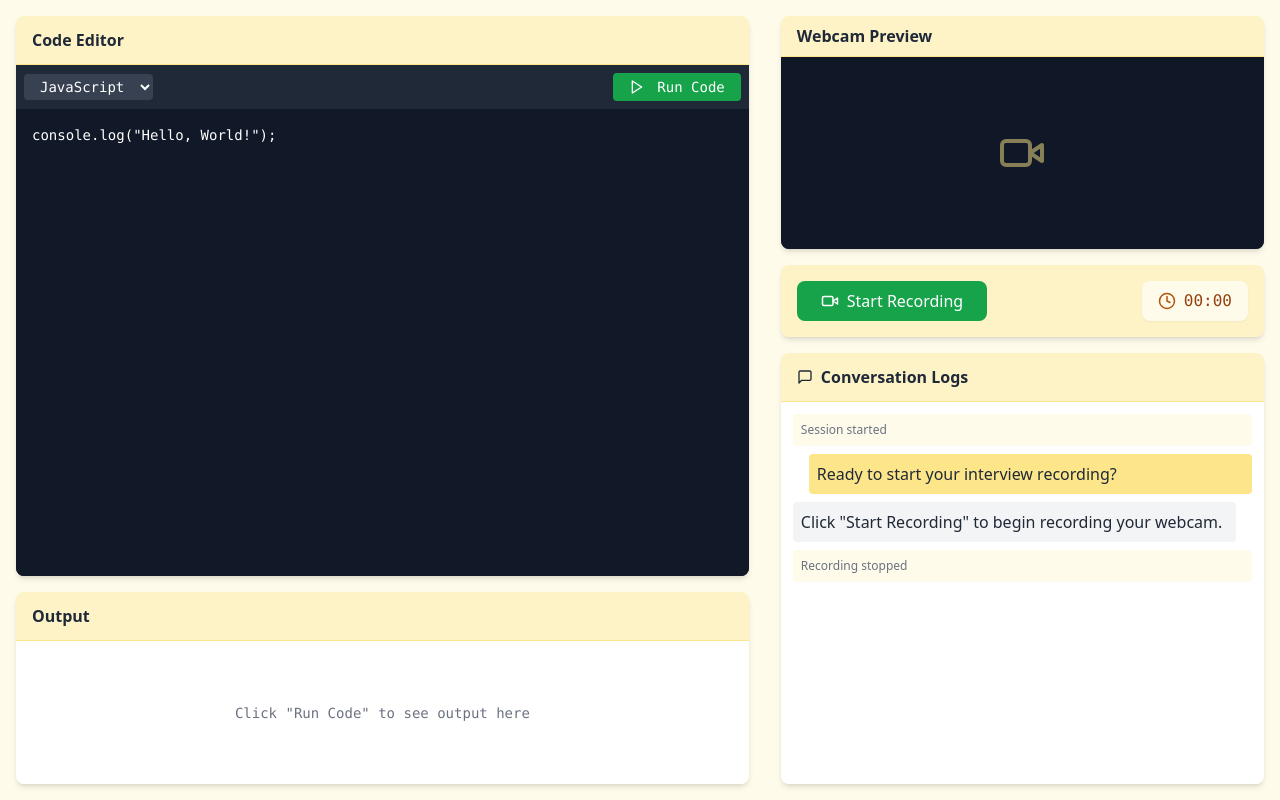
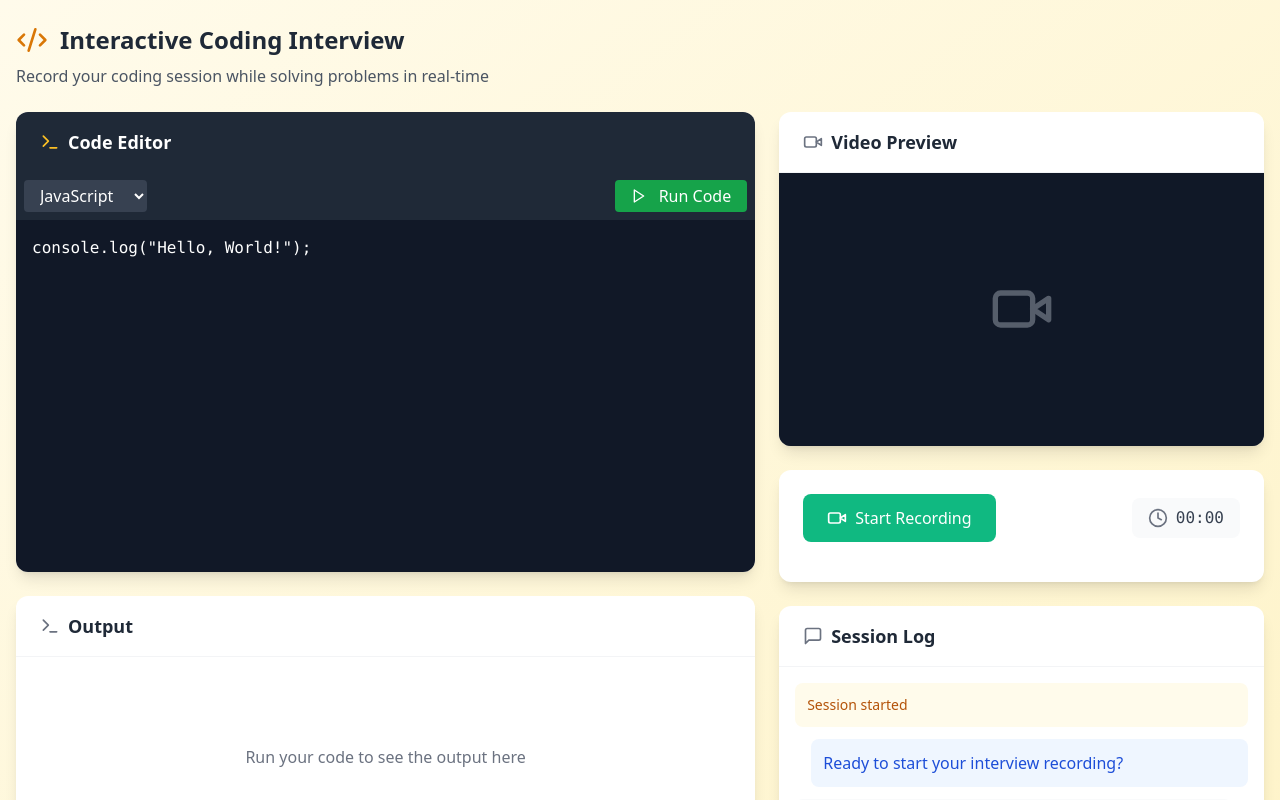
Before and after one commit to datasciritwik/mvp-aiinterview, a React (Vite) app: page / in a window 1280 px wide. Shown: the top 800 px of the page. Built offline with nearby package versions, Linux system fonts and the light colour scheme.

Commit message:
Enhance video chat interface styling

```diff
--- a/src/components/ImprovedVideoChat.tsx
+++ b/src/components/ImprovedVideoChat.tsx
@@ -1,5 +1,5 @@
 import React, { useState, useRef, useEffect } from 'react';
-import { Video, StopCircle, MessageSquare, Clock } from 'lucide-react';
+import { Video, StopCircle, MessageSquare, Clock, Code2, Terminal, CheckCircle, XCircle } from 'lucide-react';
 import ExecutableEditor from './EnhancedCodeEditor';
 import { languageOptions } from '../utils/language';
 
@@ -250,16 +250,31 @@ const VideoChatWithExecution: React.FC = () => {
   };
 
   return (
-    <div className="flex h-screen bg-amber-50 text-gray-800">
-      <div className="flex w-full p-4">
-        {/* Left side - Code Editor and Output */}
-        <div className="flex flex-col w-3/5 pr-4 h-full">
-          {/* Code Editor */}
-          <div className="flex-1 flex flex-col rounded-lg overflow-hidden shadow-md mb-4">
-            <div className="bg-amber-100 px-4 py-3 font-semibold border-b border-amber-200">
-              Code Editor
+    <div className="min-h-screen bg-gradient-to-br from-amber-50 to-amber-100">
+      <div className="container mx-auto px-4 py-6">
+        {/* Header */}
+        <div className="mb-6">
+          <h1 className="text-2xl font-bold text-gray-800 flex items-center">
+            <Code2 className="w-8 h-8 mr-3 text-amber-600" />
+            Interactive Coding Interview
+          </h1>
+          <p className="text-gray-600 mt-2">
+            Record your coding session while solving problems in real-time
+          </p>
         </div>
-            <div className="flex-1 bg-gray-900 text-amber-50 font-mono text-sm overflow-hidden">
+
+        <div className="grid grid-cols-1 lg:grid-cols-5 gap-6">
+          {/* Left Column - Code Editor and Output */}
+          <div className="lg:col-span-3 space-y-6">
+            {/* Code Editor Card */}
+            <div className="bg-white rounded-xl shadow-lg overflow-hidden">
+              <div className="bg-gray-800 px-6 py-4 flex items-center justify-between">
+                <div className="flex items-center">
+                  <Terminal className="w-5 h-5 text-amber-400 mr-2" />
+                  <h2 className="text-lg font-semibold text-white">Code Editor</h2>
+                </div>
+              </div>
+              <div className="h-[400px]">
                 <ExecutableEditor
                   initialLanguage={selectedLanguage}
                   initialCode={code}
@@ -270,75 +285,73 @@ const VideoChatWithExecution: React.FC = () => {
               </div>
             </div>
 
-          {/* Output section */}
-          <div className="bg-amber-100 rounded-lg shadow-md h-48 overflow-hidden flex flex-col">
-            <div className="px-4 py-3 font-semibold border-b border-amber-200">
-              Output
+            {/* Output Card */}
+            <div className="bg-white rounded-xl shadow-lg overflow-hidden">
+              <div className="px-6 py-4 border-b border-gray-100 flex items-center">
+                <Terminal className="w-5 h-5 text-gray-500 mr-2" />
+                <h2 className="text-lg font-semibold text-gray-800">Output</h2>
               </div>
-            <div className="bg-white p-4 font-mono text-sm flex-1 overflow-auto">
+              <div className="p-6 h-[200px] overflow-auto">
                 {error || output ? (
-                <div className="bg-white rounded">
-                  <div className="flex items-center space-x-2 mb-2">
+                  <div className="space-y-4">
+                    <div className="flex items-center">
                       {error ? (
-                      <div className="h-5 w-5 text-red-500">❌</div>
+                        <XCircle className="w-6 h-6 text-red-500 mr-2" />
                       ) : (
-                      <div className="h-5 w-5 text-green-500">✅</div>
+                        <CheckCircle className="w-6 h-6 text-green-500 mr-2" />
                       )}
-                    <h2 className="text-lg font-semibold">
-                      {error ? 'Error' : 'Output'}
-                    </h2>
+                      <h3 className="text-lg font-semibold">
+                        {error ? 'Error' : 'Success'}
+                      </h3>
                     </div>
 
                     {error ? (
-                    <div className="text-red-500 whitespace-pre-wrap">{error}</div>
+                      <div className="bg-red-50 border border-red-100 rounded-lg p-4 text-red-700 font-mono text-sm">
+                        {error}
+                      </div>
                     ) : output && (
-                    <div className="space-y-2">
+                      <div className="space-y-4">
                         {output.stdout && (
-                        <div className="bg-gray-100 p-3 rounded">
-                          <h3 className="font-semibold mb-1">Standard Output:</h3>
-                          <pre className="whitespace-pre-wrap">{output.stdout}</pre>
+                          <div className="bg-gray-50 border border-gray-100 rounded-lg p-4">
+                            <div className="text-sm font-semibold text-gray-700 mb-2">Standard Output:</div>
+                            <pre className="font-mono text-sm text-gray-600 whitespace-pre-wrap">{output.stdout}</pre>
                           </div>
                         )}
-
-                      {output.stderr && (
-                        <div className="bg-gray-100 p-3 rounded">
-                          <h3 className="font-semibold mb-1">Standard Error:</h3>
-                          <pre className="whitespace-pre-wrap">{output.stderr}</pre>
-                        </div>
-                      )}
-
-                      {output.result && typeof output.result === 'string' && !output.stdout && (
-                        <div className="bg-gray-100 p-3 rounded">
-                          <h3 className="font-semibold mb-1">Result:</h3>
-                          <pre className="whitespace-pre-wrap">{output.result}</pre>
-                        </div>
-                      )}
-
-                      {output.exit_code !== undefined && (
-                        <div className="text-sm text-gray-500">
-                          Exit Code: {output.exit_code}
+                        {output.result && !output.stdout && (
+                          <div className="bg-gray-50 border border-gray-100 rounded-lg p-4">
+                            <div className="text-sm font-semibold text-gray-700 mb-2">Result:</div>
+                            <pre className="font-mono text-sm text-gray-600 whitespace-pre-wrap">{output.result}</pre>
                           </div>
                         )}
                       </div>
                     )}
                   </div>
                 ) : (
-                <div className="text-gray-500 flex items-center justify-center h-full">
-                  Click "Run Code" to see output here
+                  <div className="flex items-center justify-center h-full text-gray-500">
+                    Run your code to see the output here
                   </div>
                 )}
               </div>
             </div>
           </div>
 
-        {/* Right side - Display and Controls */}
-        <div className="w-2/5 pl-4 flex flex-col h-full">
-          {/* Webcam preview */}
-          <div className="bg-amber-100 rounded-lg shadow-md overflow-hidden mb-4">
-            <div className="px-4 py-2 font-semibold border-b border-amber-200">
-              Webcam Preview
+          {/* Right Column - Video and Controls */}
+          <div className="lg:col-span-2 space-y-6">
+            {/* Video Preview Card */}
+            <div className="bg-white rounded-xl shadow-lg overflow-hidden">
+              <div className="px-6 py-4 border-b border-gray-100 flex items-center justify-between">
+                <div className="flex items-center">
+                  <Video className="w-5 h-5 text-gray-500 mr-2" />
+                  <h2 className="text-lg font-semibold text-gray-800">Video Preview</h2>
                 </div>
-            <div className="h-48 bg-gray-900 relative overflow-hidden">
+                {isRecording && (
+                  <div className="flex items-center">
+                    <div className="w-2 h-2 rounded-full bg-red-500 animate-pulse mr-2"></div>
+                    <span className="text-sm text-red-500 font-medium">REC</span>
+                  </div>
+                )}
+              </div>
+              <div className="aspect-video bg-gray-900 relative">
                 <video
                   ref={webcamRef}
                   className="w-full h-full object-cover"
@@ -346,85 +359,73 @@ const VideoChatWithExecution: React.FC = () => {
                   playsInline
                   muted={true}
                 />
-
                 {!isRecording && (
-                <div className="absolute inset-0 flex items-center justify-center bg-gray-900 bg-opacity-70">
+                  <div className="absolute inset-0 flex items-center justify-center bg-gray-900 bg-opacity-75">
                     {streamError ? (
-                    <div className="text-red-400 text-center px-4">
-                      <div className="text-lg mb-1">Recording Error</div>
-                      <div className="text-xs">{streamError}</div>
+                      <div className="text-center px-6">
+                        <XCircle className="w-12 h-12 text-red-500 mx-auto mb-3" />
+                        <p className="text-red-400 text-sm">{streamError}</p>
                       </div>
                     ) : (
-                    <Video className="text-amber-200 opacity-50" size={48} />
+                      <Video className="w-16 h-16 text-gray-400 opacity-50" />
                     )}
-                </div>
-              )}
-
-              {isRecording && (
-                <div className="absolute top-2 right-2 flex items-center">
-                  <div className="flex items-center">
-                    <div className="w-3 h-3 rounded-full bg-red-500 mr-1 animate-pulse"></div>
-                    <span className="text-white text-xs">REC</span>
-                  </div>
                   </div>
                 )}
               </div>
             </div>
 
-          {/* Recording Controls */}
-          <div className="bg-amber-100 rounded-lg shadow-md p-4 mb-4">
-            <div className="flex flex-col gap-3">
-              <div className="flex items-center justify-between">
+            {/* Recording Controls Card */}
+            <div className="bg-white rounded-xl shadow-lg p-6">
+              <div className="flex items-center justify-between mb-4">
                 {isRecording ? (
                   <button
-                    className="px-6 py-2 rounded-lg bg-red-500 text-white font-medium flex items-center gap-2"
                     onClick={stopRecording}
+                    className="px-6 py-3 bg-red-500 hover:bg-red-600 text-white rounded-lg font-medium flex items-center transition-colors duration-200"
                   >
-                    <StopCircle size={18} />
+                    <StopCircle className="w-5 h-5 mr-2" />
                     Stop Recording
                   </button>
                 ) : (
                   <button
-                    className="px-6 py-2 rounded-lg bg-green-600 text-white font-medium flex items-center gap-2"
                     onClick={startRecording}
+                    className="px-6 py-3 bg-emerald-500 hover:bg-emerald-600 text-white rounded-lg font-medium flex items-center transition-colors duration-200"
                   >
-                    <Video size={18} />
+                    <Video className="w-5 h-5 mr-2" />
                     Start Recording
                   </button>
                 )}
-
-                <div className="flex items-center gap-2 bg-amber-50 px-4 py-2 rounded-lg shadow-sm">
-                  <Clock size={18} className="text-amber-700" />
-                  <span className="font-mono text-amber-800">{formatTime(recordingTime)}</span>
+                <div className="flex items-center bg-gray-50 px-4 py-2 rounded-lg">
+                  <Clock className="w-5 h-5 text-gray-500 mr-2" />
+                  <span className="font-mono text-gray-700">{formatTime(recordingTime)}</span>
                 </div>
               </div>
-
               {isRecording && (
-                <div className="text-xs bg-amber-50 text-amber-800 p-2 rounded flex items-center">
-                  <span className="w-2 h-2 bg-green-500 rounded-full mr-2"></span>
-                  Recording in progress. Your webcam video is being captured.
+                <div className="bg-amber-50 border border-amber-100 rounded-lg p-4 text-amber-700 text-sm">
+                  <p className="flex items-center">
+                    <span className="w-2 h-2 bg-amber-500 rounded-full mr-2"></span>
+                    Recording in progress. Your video is being captured.
+                  </p>
                 </div>
               )}
             </div>
+
+            {/* Messages Card */}
+            <div className="bg-white rounded-xl shadow-lg overflow-hidden">
+              <div className="px-6 py-4 border-b border-gray-100 flex items-center">
+                <MessageSquare className="w-5 h-5 text-gray-500 mr-2" />
+                <h2 className="text-lg font-semibold text-gray-800">Session Log</h2>
               </div>
-
-          {/* Conversation Logs */}
-          <div className="flex-1 bg-amber-100 rounded-lg shadow-md overflow-hidden flex flex-col">
-            <div className="px-4 py-3 font-semibold border-b border-amber-200 flex items-center">
-              <MessageSquare className="mr-2" size={16} />
-              Conversation Logs
-            </div>
-
-            <div className="flex-1 bg-white p-3 overflow-y-auto">
+              <div className="p-4 h-[300px] overflow-y-auto">
+                <div className="space-y-3">
                   {messages.map((message, index) => (
                     <div
                       key={index}
-                  className={`mb-2 p-2 rounded ${
+                      className={`p-3 rounded-lg ${
                         message.type === 'user'
-                      ? 'bg-amber-200 text-gray-800 ml-4'
+                          ? 'bg-blue-50 text-blue-700 ml-4'
                           : message.type === 'assistant'
-                        ? 'bg-gray-100 text-gray-800 mr-4'
-                        : 'bg-amber-50 text-gray-500 text-xs'
+                          ? 'bg-gray-50 text-gray-700 mr-4'
+                          : 'bg-amber-50 text-amber-700 text-sm'
                       }`}
                     >
                       {message.text}
@@ -435,6 +436,8 @@ const VideoChatWithExecution: React.FC = () => {
             </div>
           </div>
         </div>
+      </div>
+    </div>
   );
 };
 
```
Lines whose indentation alone changed are shown as unchanged.
